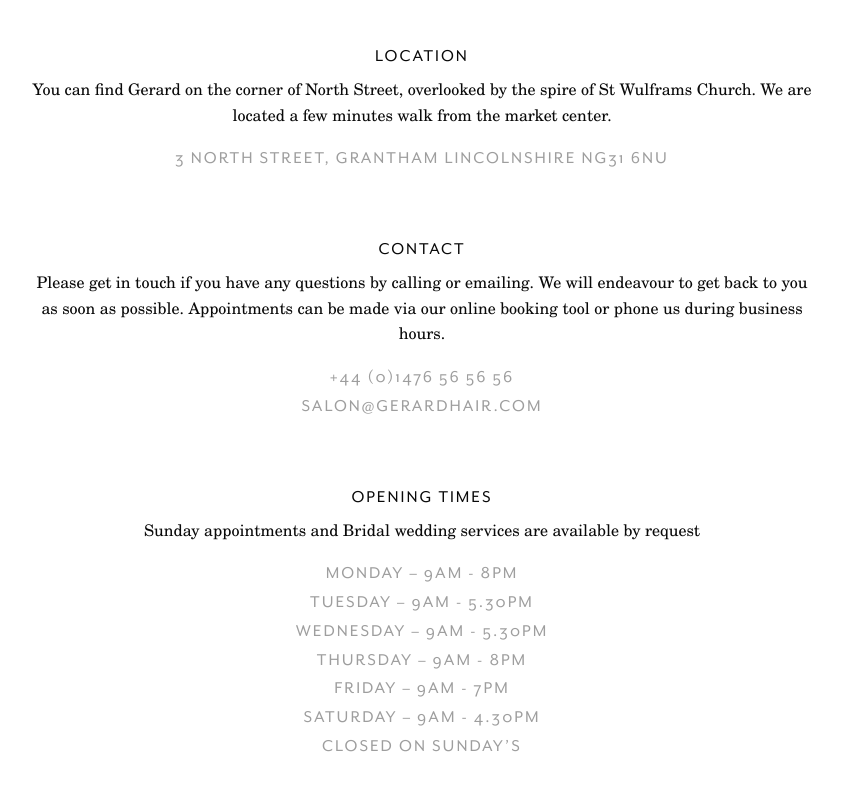
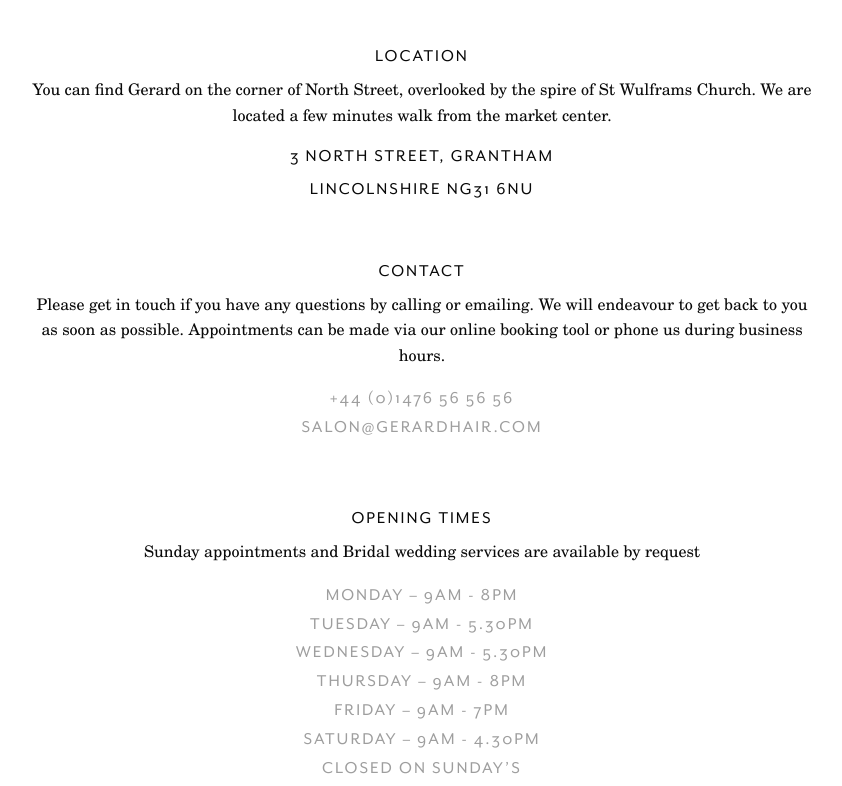
Before and after one commit to garethjohnsdesign/gerardhair.archive, a Jekyll site: the page built from info.md, in a window 1280 px wide and 900 px high, scrolled down 643 px, cut to the strip 114-900 px from the top of the window. Shown: the whole strip, without its empty margins (218-1060 px from the left). Built offline with Jekyll 4.4.1, drawn with Linux system fonts in a browser that asks for light colours.

```diff
--- a/info.md
+++ b/info.md
@@ -6,7 +6,10 @@ details:
 - title: Location
   text: You can find Gerard on the corner of North Street, overlooked by the spire
     of St Wulframs Church. We are located a few minutes walk from the market center.
-  extra-text: 3 North Street, Grantham Lincolnshire NG31 6NU
+  extra-text: |-
+    ### 3 North Street, Grantham
+
+    ### Lincolnshire NG31 6NU
 - title: Contact
   text: Please get in touch if you have any questions by calling or emailing. We will
     endeavour to get back to you as soon as possible. Appointments can be made via
```
